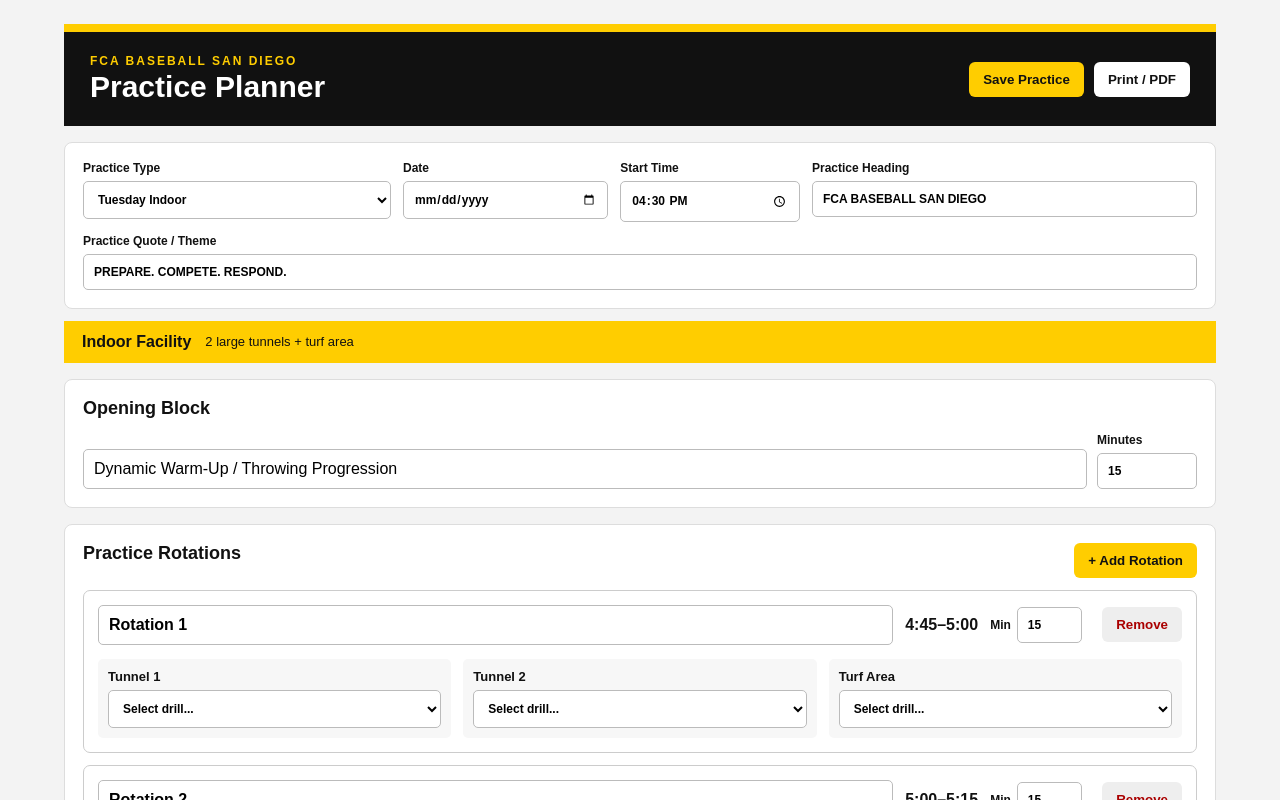
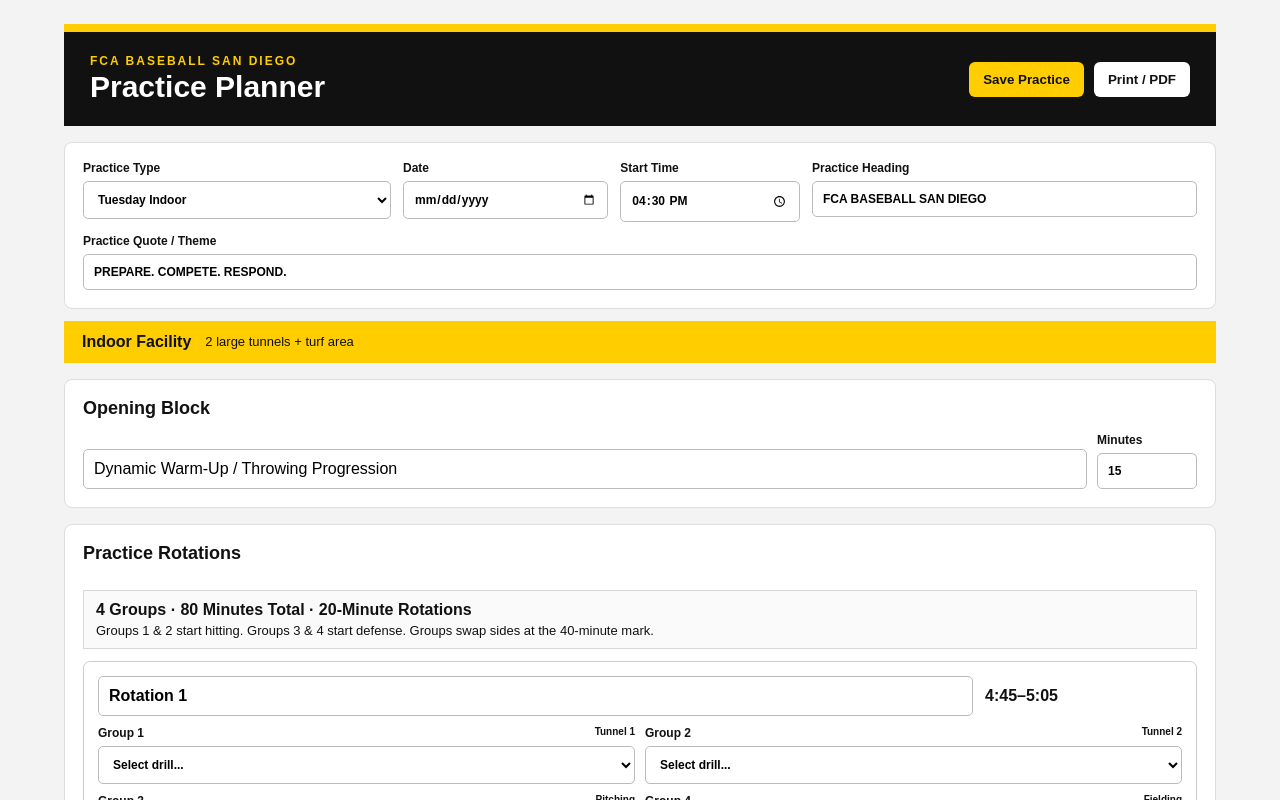
Before and after one commit to sonnymerlo64-code/FCA-Practice-Planner, a Next.js app: page / in a window 1280 px wide. Shown: the top 800 px of the page. Built offline with nearby package versions, Linux system fonts and the light colour scheme.

Commit message:
Add files via upload

```diff
--- a/app/page.js
+++ b/app/page.js
@@ -11,6 +11,20 @@
  offense:['Tee Work','Front Toss','Side Toss','Machine Work','Bunting','Load & Timing','Two-Strike Approach','Gap to Gap','Opposite Field','Hit and Run','Situational Hitting','Baserunning Leads','Steals / Reads','Turns at First','Home-to-First'],
  defense:['Throwing Progression','Ground Ball Fundamentals','Forehand / Backhand','Short Hops','Double Plays','Fly Ball Communication','Drop Steps','Cuts & Relays','Rundowns','Bunt Defense','1st & 3rd Defense','Picks','Pitcher Fielding Practice','Bullpen','Catcher Receiving','Catcher Blocking','Catcher Throwing','Team Defense']
 };
+const GROUPS=['Group 1','Group 2','Group 3','Group 4'];
+const TUE_MATRIX=[
+ ['Tunnel 1','Tunnel 2','Pitching','Fielding'],
+ ['Tunnel 2','Tunnel 1','Fielding','Pitching'],
+ ['Pitching','Fielding','Tunnel 1','Tunnel 2'],
+ ['Fielding','Pitching','Tunnel 2','Tunnel 1']
+];
+const WED_MATRIX=[
+ ['Tunnel 1 Front','Tunnel 2 Front','Tunnel 1 Back','Tunnel 2 Back'],
+ ['Tunnel 2 Front','Tunnel 3 Front','Tunnel 2 Back','Tunnel 3 Back'],
+ ['Tunnel 1 Back','Tunnel 2 Back','Tunnel 1 Front','Tunnel 2 Front'],
+ ['Tunnel 2 Back','Tunnel 3 Back','Tunnel 2 Front','Tunnel 3 Front']
+];
+const indoorRotation=(type,i)=>({name:`Rotation ${i+1}`,minutes:20,groupAssignments:Object.fromEntries(GROUPS.map((g,j)=>[g,{station:(type==='tue'?TUE_MATRIX:WED_MATRIX)[i][j],drill:''}]))});
 const emptyRotation=(stations,i)=>({name:`Rotation ${i+1}`,minutes:15,assignments:Object.fromEntries(stations.map(s=>[s,'']))});
 function timeAdd(t,mins){let [h,m]=t.split(':').map(Number);let x=h*60+m+Number(mins||0);return `${String(Math.floor(x/60)%24).padStart(2,'0')}:${String(x%60).padStart(2,'0')}`}
 function pretty(t){if(!t)return'';let [h,m]=t.split(':').map(Number);return `${((h+11)%12)+1}:${String(m).padStart(2,'0')}`}
@@ -21,14 +35,15 @@
  const [date,setDate]=useState(''); const [start,setStart]=useState('16:30'); const [title,setTitle]=useState('FCA BASEBALL SAN DIEGO');
  const [quote,setQuote]=useState('PREPARE. COMPETE. RESPOND.');
  const [warmup,setWarmup]=useState('Dynamic Warm-Up / Throwing Progression'); const [warmMin,setWarmMin]=useState(15);
- const [rotations,setRotations]=useState(()=>[0,1,2,3].map(i=>emptyRotation(TYPES.tue.stations,i)));
+ const [rotations,setRotations]=useState(()=>[0,1,2,3].map(i=>indoorRotation('tue',i)));
  const [drills,setDrills]=useState(START); const [newDrill,setNewDrill]=useState(''); const [newCat,setNewCat]=useState('offense'); const [notes,setNotes]=useState(''); const [saved,setSaved]=useState([]);
  useEffect(()=>{try{setSaved(JSON.parse(localStorage.getItem('fcaSavedPlans')||'[]'));setDrills(JSON.parse(localStorage.getItem('fcaDrillsV2')||'null')||START)}catch{}},[]);
  useEffect(()=>{localStorage.setItem('fcaDrillsV2',JSON.stringify(drills))},[drills]);
- function changeType(v){setType(v);setRotations([0,1,2,3].map(i=>emptyRotation(TYPES[v].stations,i)))}
- function addRotation(){setRotations(r=>[...r,emptyRotation(cfg.stations,r.length)])}
+ function changeType(v){setType(v);setWarmMin(v==='tue'||v==='wed'?0:15);setRotations([0,1,2,3].map(i=>(v==='tue'||v==='wed')?indoorRotation(v,i):emptyRotation(TYPES[v].stations,i)))}
+ function addRotation(){if(type==='tue'||type==='wed')return;setRotations(r=>[...r,emptyRotation(cfg.stations,r.length)])}
  function updateRotation(i,key,val){setRotations(r=>r.map((x,n)=>n===i?{...x,[key]:val}:x))}
  function assign(i,s,val){setRotations(r=>r.map((x,n)=>n===i?{...x,assignments:{...x.assignments,[s]:val}}:x))}
+ function assignGroupDrill(i,g,val){setRotations(r=>r.map((x,n)=>n===i?{...x,groupAssignments:{...x.groupAssignments,[g]:{...x.groupAssignments[g],drill:val}}}:x))}
  function addDrill(){let d=newDrill.trim();if(d&&!drills[newCat].includes(d)){setDrills({...drills,[newCat]:[...drills[newCat],d]});setNewDrill('')}}
  function removeDrill(cat,d){setDrills({...drills,[cat]:drills[cat].filter(x=>x!==d)})}
  function savePlan(){let plan={id:Date.now(),title,quote,date,start,type,warmup,warmMin,rotations,notes};let x=[plan,...saved];setSaved(x);localStorage.setItem('fcaSavedPlans',JSON.stringify(x));alert('Practice saved on this device.')}
@@ -43,7 +58,11 @@
    <section className="card controls"><label>Practice Type<select value={type} onChange={e=>changeType(e.target.value)}>{Object.entries(TYPES).map(([k,v])=><option key={k} value={k}>{v.label}</option>)}</select></label><label>Date<input type="date" value={date} onChange={e=>setDate(e.target.value)}/></label><label>Start Time<input type="time" value={start} onChange={e=>setStart(e.target.value)}/></label><label>Practice Heading<input value={title} onChange={e=>setTitle(e.target.value)}/></label><label className="quoteControl">Practice Quote / Theme<input value={quote} onChange={e=>setQuote(e.target.value)}/></label></section>
    <section className="facility"><b>{cfg.location}</b><span>{cfg.note}</span></section>
    <section className="card"><h2>Opening Block</h2><div className="row"><input className="grow" value={warmup} onChange={e=>setWarmup(e.target.value)}/><label className="mini">Minutes<input type="number" min="0" value={warmMin} onChange={e=>setWarmMin(e.target.value)}/></label></div></section>
-   <section className="card"><div className="sectionHead"><h2>Practice Rotations</h2><button onClick={addRotation}>+ Add Rotation</button></div>{rotations.map((r,i)=><div className="rotation" key={i}><div className="rotationHead"><input value={r.name} onChange={e=>updateRotation(i,'name',e.target.value)}/><b>{pretty(timeline[i]?.[0])}–{pretty(timeline[i]?.[1])}</b><label>Min <input type="number" min="1" value={r.minutes} onChange={e=>updateRotation(i,'minutes',e.target.value)}/></label><button className="danger" onClick={()=>setRotations(rotations.filter((_,n)=>n!==i))}>Remove</button></div><div className="stations">{cfg.stations.map(s=><label key={s}><span>{s}</span><DrillSelect value={r.assignments[s]} onChange={e=>assign(i,s,e.target.value)}/></label>)}</div></div>)}</section>
+   <section className="card"><div className="sectionHead"><h2>Practice Rotations</h2>{!(type==='tue'||type==='wed')&&<button onClick={addRotation}>+ Add Rotation</button>}</div>
+    {(type==='tue'||type==='wed')&&<div className="indoorSummary"><b>4 Groups · 80 Minutes Total · 20-Minute Rotations</b><span>Groups 1 & 2 start hitting. Groups 3 & 4 start defense. Groups swap sides at the 40-minute mark.</span></div>}
+    {rotations.map((r,i)=><div className="rotation" key={i}><div className="rotationHead"><input value={r.name} onChange={e=>updateRotation(i,'name',e.target.value)}/><b>{pretty(timeline[i]?.[0])}–{pretty(timeline[i]?.[1])}</b>{!(type==='tue'||type==='wed')&&<><label>Min <input type="number" min="1" value={r.minutes} onChange={e=>updateRotation(i,'minutes',e.target.value)}/></label><button className="danger" onClick={()=>setRotations(rotations.filter((_,n)=>n!==i))}>Remove</button></>}</div>
+     {(type==='tue'||type==='wed')?<div className="groupGrid">{GROUPS.map(g=>{let a=r.groupAssignments?.[g]||{};let offense=(a.station||'').includes('Front')||(a.station||'').includes('Tunnel')&&!((a.station||'').includes('Back'));return <label key={g}><span><b>{g}</b><small>{a.station}</small></span><select value={a.drill||''} onChange={e=>assignGroupDrill(i,g,e.target.value)}><option value="">Select drill...</option><optgroup label={offense?'OFFENSE':'DEFENSE'}>{(offense?drills.offense:drills.defense).map(d=><option key={d} value={d}>{d}</option>)}</optgroup></select></label>})}</div>:<div className="stations">{cfg.stations.map(s=><label key={s}><span>{s}</span><DrillSelect value={r.assignments[s]} onChange={e=>assign(i,s,e.target.value)}/></label>)}</div>}
+    </div>)}</section>
    <section className="card"><h2>Practice Notes</h2><textarea rows="4" value={notes} onChange={e=>setNotes(e.target.value)} placeholder="Coaching points, devotional, emphasis, equipment, etc."/></section>
    <section className="card"><h2>Drill Library</h2><div className="row"><select className="catSelect" value={newCat} onChange={e=>setNewCat(e.target.value)}><option value="offense">OFFENSE</option><option value="defense">DEFENSE</option></select><input className="grow" placeholder="Add a drill" value={newDrill} onChange={e=>setNewDrill(e.target.value)} onKeyDown={e=>e.key==='Enter'&&addDrill()}/><button onClick={addDrill}>Add</button></div><div className="libraryCols"><div><h3>OFFENSE</h3><div className="chips">{drills.offense.map(d=><span key={d}>{d}<button onClick={()=>removeDrill('offense',d)}>×</button></span>)}</div></div><div><h3>DEFENSE</h3><div className="chips">{drills.defense.map(d=><span key={d}>{d}<button onClick={()=>removeDrill('defense',d)}>×</button></span>)}</div></div></div></section>
    {saved.length>0&&<section className="card"><h2>Saved Practices</h2>{saved.map(p=><div className="saved" key={p.id}><div><b>{p.title}</b><small>{TYPES[p.type]?.label} · {p.date||'No date'}</small></div><div><button onClick={()=>loadPlan(p)}>Open</button><button className="danger" onClick={()=>delPlan(p.id)}>Delete</button></div></div>)}</section>}
@@ -54,10 +73,13 @@
    <div className="printHeading">{title}</div>
    <div className="printQuote">{quote}</div>
    <div className="openingLine"><b>{pretty(start)}–{pretty(timeAdd(start,warmMin))}</b><span>{warmup}</span></div>
-   <div className="printSectionTitle">{cfg.label.toUpperCase()} ROTATIONS — {rotations.length?`${rotations[0].minutes} MINUTES EACH`:''}</div>
-   <table className="rotationTable"><thead><tr><th>TIME</th>{cfg.stations.map(s=><th key={s}>{s.toUpperCase()}</th>)}</tr></thead><tbody>{rotations.map((r,i)=><tr key={i}><td>{pretty(timeline[i]?.[0])}–{pretty(timeline[i]?.[1])}</td>{cfg.stations.map(s=><td key={s}>{r.assignments[s]||'—'}</td>)}</tr>)}</tbody></table>
+   <div className="printSectionTitle">{cfg.label.toUpperCase()} ROTATIONS — {type==='tue'||type==='wed'?'20 MINUTES EACH':(rotations.length?`${rotations[0].minutes} MINUTES EACH`:'')}</div>
+   {(type==='tue'||type==='wed')?<>
+    <table className="rotationTable groupPrint"><thead><tr><th>TIME</th>{GROUPS.map(g=><th key={g}>{g.toUpperCase()}</th>)}</tr></thead><tbody>{rotations.map((r,i)=><tr key={i}><td>{pretty(timeline[i]?.[0])}–{pretty(timeline[i]?.[1])}</td>{GROUPS.map(g=>{let a=r.groupAssignments?.[g]||{};return <td key={g}><b>{a.station}</b><br/>{a.drill||'—'}</td>})}</tr>)}</tbody></table>
+    <div className="halfway">40-MINUTE HALFWAY SWAP — GROUPS 1 & 2 ↔ GROUPS 3 & 4</div>
+   </>:<table className="rotationTable"><thead><tr><th>TIME</th>{cfg.stations.map(s=><th key={s}>{s.toUpperCase()}</th>)}</tr></thead><tbody>{rotations.map((r,i)=><tr key={i}><td>{pretty(timeline[i]?.[0])}–{pretty(timeline[i]?.[1])}</td>{cfg.stations.map(s=><td key={s}>{r.assignments[s]||'—'}</td>)}</tr>)}</tbody></table>}
    <div className="printSectionTitle drillTitle">DRILL DETAILS</div>
-   <table className="detailTable"><thead><tr><th>ROTATION</th><th>TIME</th><th>STATION / DRILL</th></tr></thead><tbody>{rotations.map((r,i)=>cfg.stations.map((s,j)=><tr key={i+'-'+j}>{j===0&&<td rowSpan={cfg.stations.length}>{r.name}</td>}{j===0&&<td rowSpan={cfg.stations.length}>{pretty(timeline[i]?.[0])}–{pretty(timeline[i]?.[1])}</td>}<td><b>{s}:</b> {r.assignments[s]||'—'}</td></tr>))}</tbody></table>
+   <table className="detailTable"><thead><tr><th>ROTATION</th><th>TIME</th><th>GROUP / LOCATION / DRILL</th></tr></thead><tbody>{rotations.map((r,i)=>(type==='tue'||type==='wed')?GROUPS.map((g,j)=>{let a=r.groupAssignments?.[g]||{};return <tr key={i+'-'+g}>{j===0&&<td rowSpan={4}>{r.name}</td>}{j===0&&<td rowSpan={4}>{pretty(timeline[i]?.[0])}–{pretty(timeline[i]?.[1])}</td>}<td><b>{g} — {a.station}:</b> {a.drill||'—'}</td></tr>}):cfg.stations.map((st,j)=><tr key={i+'-'+j}>{j===0&&<td rowSpan={cfg.stations.length}>{r.name}</td>}{j===0&&<td rowSpan={cfg.stations.length}>{pretty(timeline[i]?.[0])}–{pretty(timeline[i]?.[1])}</td>}<td><b>{st}:</b> {r.assignments[st]||'—'}</td></tr>))}</tbody></table>
    {notes&&<><div className="printSectionTitle drillTitle">PRACTICE NOTES</div><div className="printNotes">{notes}</div></>}
    <div className="printFooter">{pretty(end)} &nbsp; BREAKDOWN / RELEASE</div>
   </article>
```
Also changed, not shown: app/globals.css.
